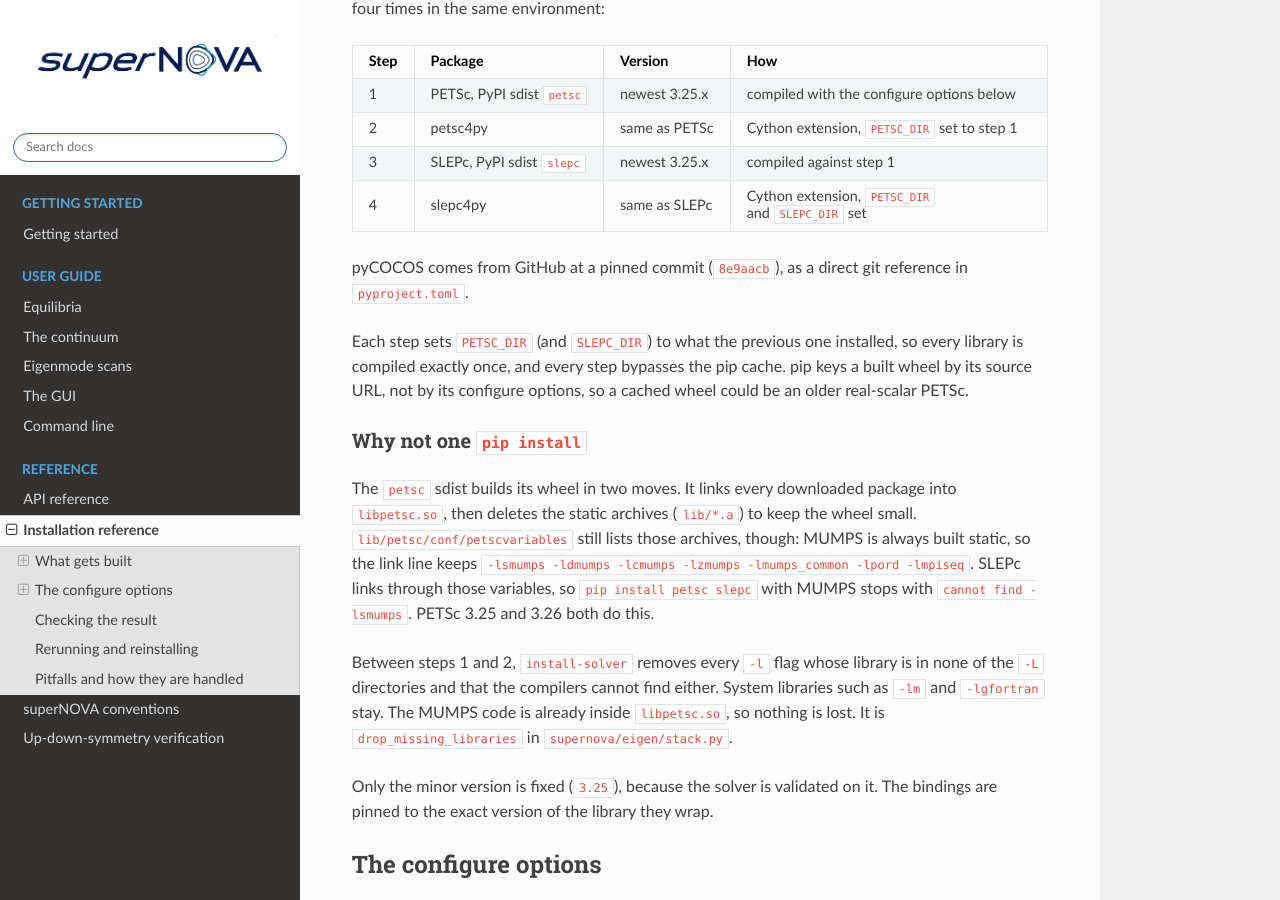
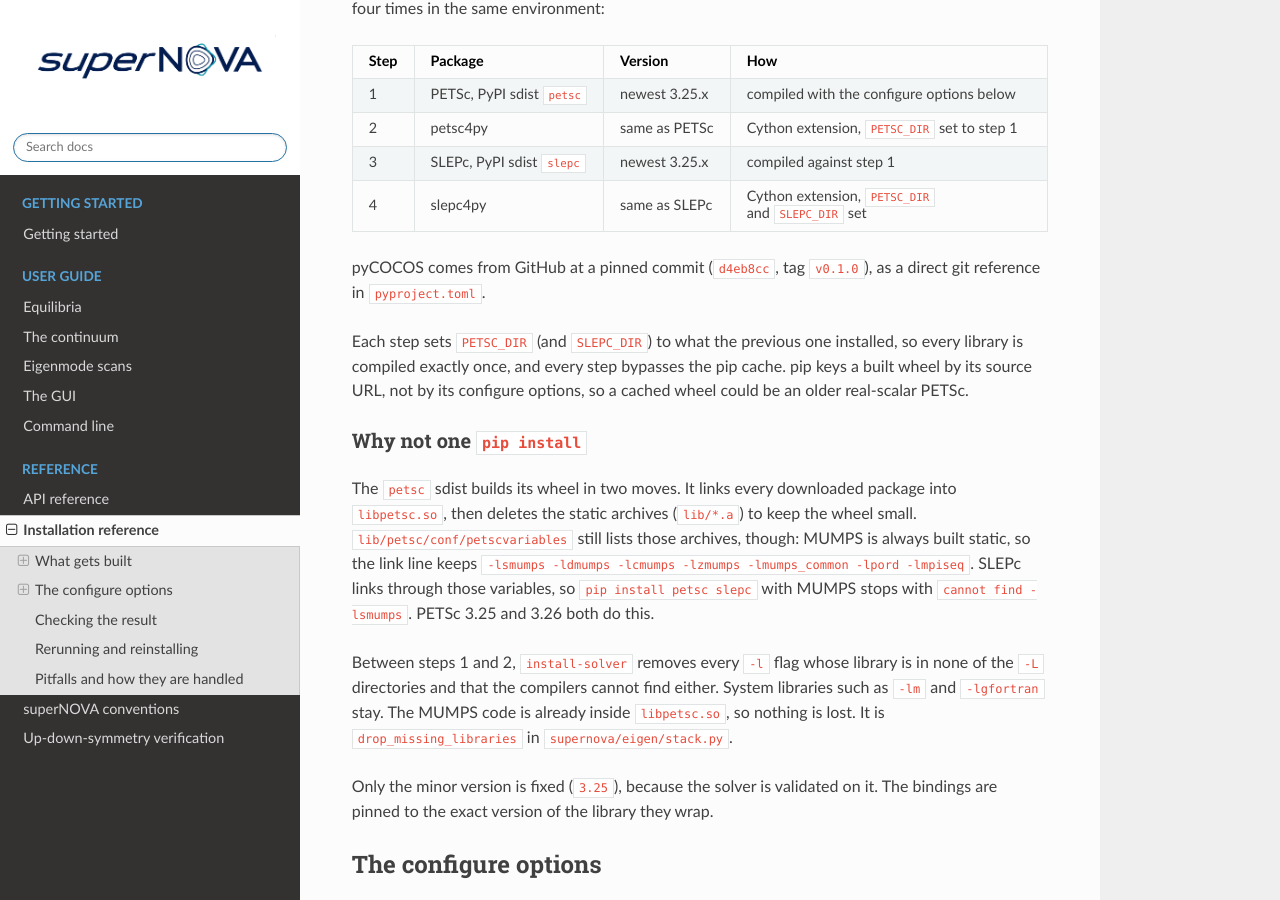
Before and after one commit to pablo-oyola/superNOVA, a Sphinx documentation site: the page built from docs/installation.md, in a window 1280 px wide and 900 px high, scrolled down 317 px. Built offline with Sphinx 7.4.7 and the Read the Docs theme 3.1.0, drawn with Linux system fonts in a browser that asks for light colours.

Commit message:
Pin pyCOCOS to v0.1.0 (d4eb8cc), the first MIT-licensed release

```diff
--- a/docs/installation.md
+++ b/docs/installation.md
@@ -17,8 +17,8 @@ install-solver` then runs pip four times in the same environment:
 | 3 | SLEPc, PyPI sdist `slepc` | newest 3.25.x | compiled against step 1 |
 | 4 | slepc4py | same as SLEPc | Cython extension, `PETSC_DIR` and `SLEPC_DIR` set |
 
-pyCOCOS comes from GitHub at a pinned commit (`8e9aacb`), as a direct git
-reference in `pyproject.toml`.
+pyCOCOS comes from GitHub at a pinned commit (`d4eb8cc`, tag `v0.1.0`), as a
+direct git reference in `pyproject.toml`.
 
 Each step sets `PETSC_DIR` (and `SLEPC_DIR`) to what the previous one
 installed, so every library is compiled exactly once, and every step bypasses
@@ -121,7 +121,7 @@ in a checkout, or add `--force-reinstall --no-deps` to the git install.
 | **`PETSC_DIR` / `SLEPC_DIR` in the environment.**  Conda environments with conda-forge PETSc export them, and petsc4py then builds against that PETSc. | `install-solver` unsets both and sets its own for each step. |
 | **A second PETSc in the same environment.**  A conda-forge `petsc4py` next to the pip one leaves the import order deciding which library loads. | Use a fresh environment.  `install-solver` reinstalls the bindings on every run, so the pip ones win. |
 | **Python version.**  The compiled wheels are tied to the interpreter's minor version. | A new environment with another Python compiles the stack again. |
-| **`pycocos` name collision.**  PyPI has an unrelated `pycocos` (0.2.x). | Direct git reference pinned to commit `8e9aacb`.  That blocks uploading `pynova` to PyPI; bump the SHA when pyCOCOS moves. |
+| **`pycocos` name collision.**  PyPI has an unrelated `pycocos` (0.2.x). | Direct git reference pinned to commit `d4eb8cc` (pyCOCOS `v0.1.0`).  That blocks uploading `pynova` to PyPI; bump the SHA when pyCOCOS moves. |
 | **`pynova` name collision.**  PyPI also has an unrelated `pynova` (0.0.4). | No change: git and local installs ignore PyPI.  Rename before any PyPI release. |
 | **DESC pins.**  `desc-opt` 0.17.3 caps `scipy<=1.18.0`, `numpy<=2.5.1` and `matplotlib<=3.11.1`, and pulls JAX and about twenty more packages. | The `desc` extra is optional, and `import supernova` never imports `supernova.interop.desc`. |
 | **numba and numpy.**  numba 0.65 requires `numpy<2.5`. | Core `numpy>=1.26,<2.5`, consistent with DESC's cap. |
--- a/pyproject.toml
+++ b/pyproject.toml
@@ -22,7 +22,7 @@ dependencies = [
     "findiff>=0.10",
     # pyCOCOS is not on PyPI: the PyPI project called 'pycocos' is an unrelated
     # package, so this must stay a direct git reference pinned to a commit.
-    "pycocos @ git+https://github.com/pablo-oyola/pyCOCOS.git@8e9aacb99dfd4382d366b786e4a684d722ea90e4",
+    "pycocos @ git+https://github.com/pablo-oyola/pyCOCOS.git@d4eb8cc19e6dd4976dba92db13b3c1ed86d40ba7",
 ]
 dynamic = ["version"]
 
```
